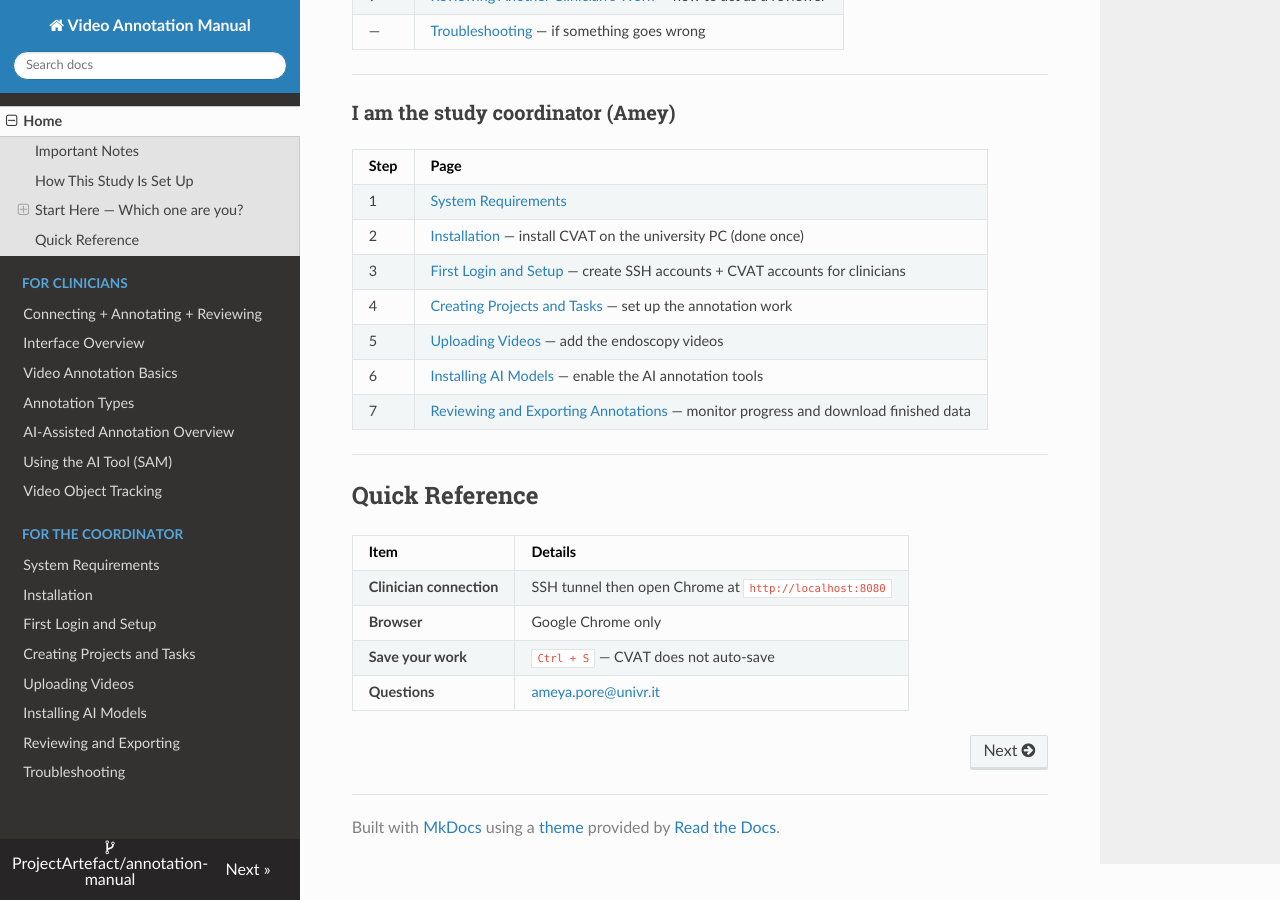
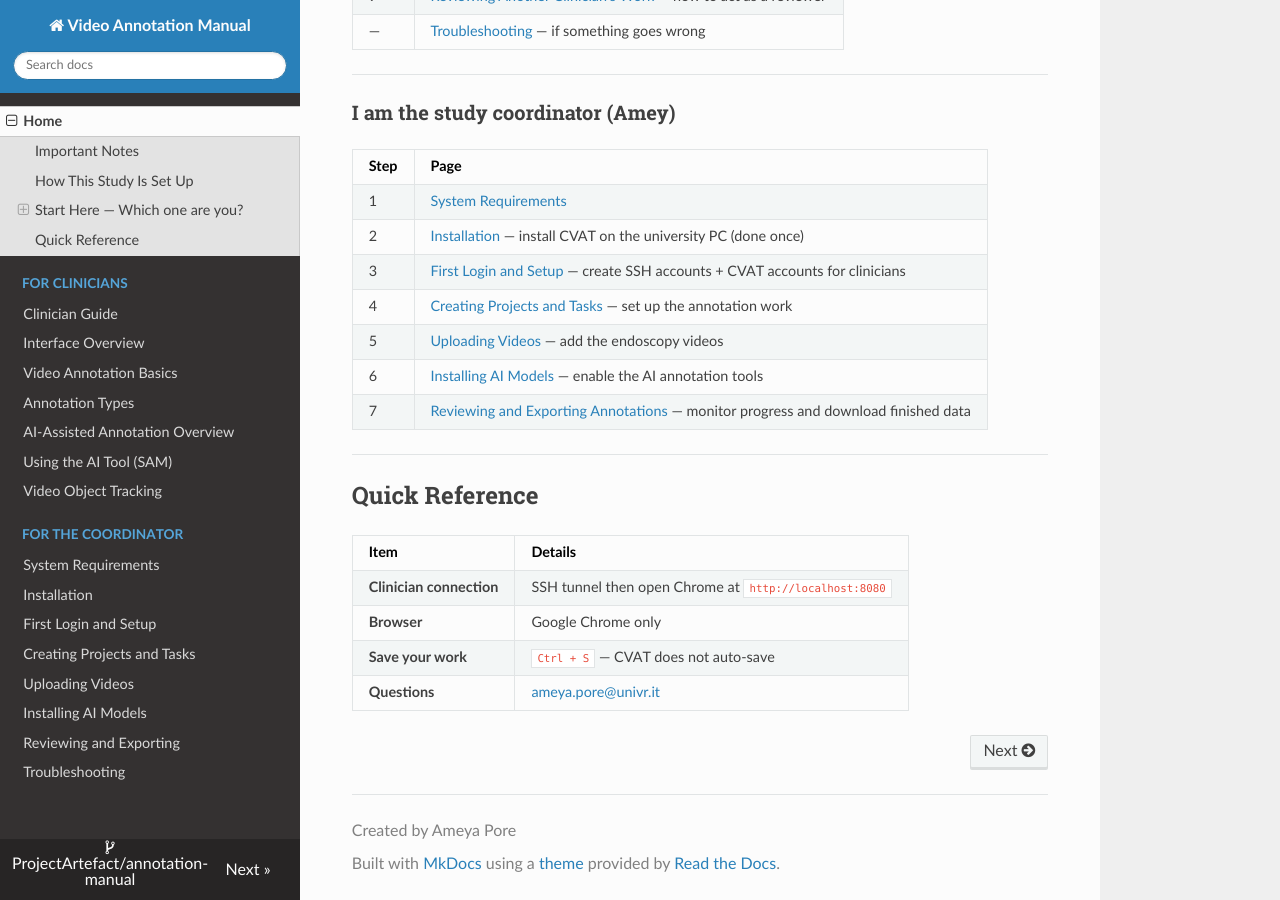
Before and after one commit to ProjectArtefact/annotation-manual, an MkDocs documentation site: the page built from docs/index.md, in a window 1280 px wide and 900 px high, scrolled down 1189 px. Built offline with MkDocs 1.6.1, drawn with Linux system fonts in a browser that asks for light colours; nearby versions of some CDN libraries.

Commit message:
simple changes

```diff
--- a/mkdocs.yml
+++ b/mkdocs.yml
@@ -2,6 +2,8 @@ site_name: Video Annotation Manual
 site_url: https://projectartefact.github.io/annotation-manual
 repo_url: https://github.com/ProjectArtefact/annotation-manual
 repo_name: ProjectArtefact/annotation-manual
+edit_uri: edit/main/docs/
+copyright: Created by Ameya Pore
 
 theme:
   name: readthedocs
@@ -15,7 +17,7 @@ markdown_extensions:
 nav:
   - Home: index.md
   - For Clinicians:
-    - Connecting + Annotating + Reviewing: clinicians/clinician-workflow.md
+    - Clinician Guide: clinicians/clinician-workflow.md
     - Interface Overview: clinicians/interface-overview.md
     - Video Annotation Basics: clinicians/video-annotation-basics.md
     - Annotation Types: clinicians/annotation-types.md
```
